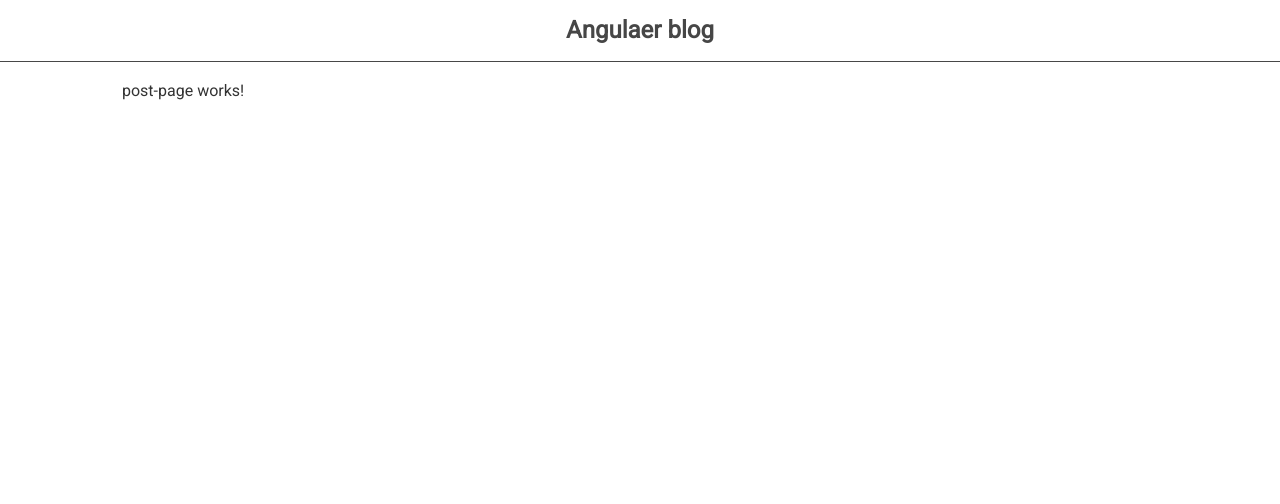
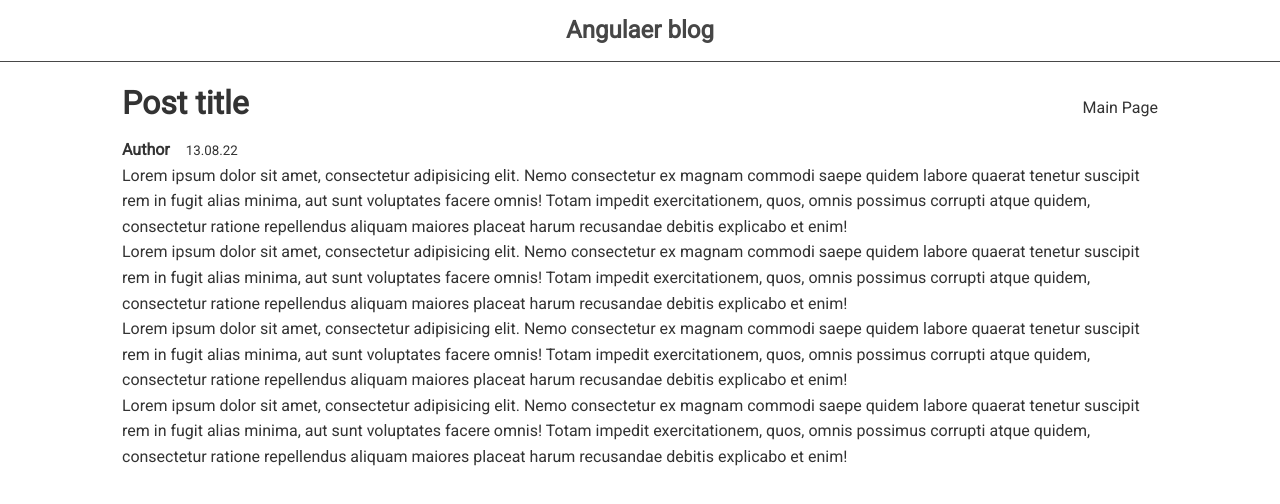
Before and after one commit to krymniak/angular-blog, an Angular app: page /post/1 in a window 1280 px wide. Shown: the top 504 px of the page. Built offline with nearby package versions, Linux system fonts and the light colour scheme.

Commit message:
post page

```diff
--- a/src/app/home-page/home-page.component.html
+++ b/src/app/home-page/home-page.component.html
@@ -1,3 +1,7 @@
 <div class="posts">
 	<app-post></app-post>
+	<app-post></app-post>
+	<app-post></app-post>
+	<app-post></app-post>
+	<app-post></app-post>
 </div>
--- a/src/app/post-page/post-page.component.html
+++ b/src/app/post-page/post-page.component.html
@@ -1 +1,17 @@
-<p>post-page works!</p>
+<div class="post">
+	<div class="header">
+		<h1>Post title</h1>
+
+		<button routerLink="/" class="btn btn-link">Main Page</button>
+	</div>
+	<div class="info">
+		<strong>Author</strong>
+		<small>13.08.22</small>
+	</div>
+	<div>
+		<p>Lorem ipsum dolor sit amet, consectetur adipisicing elit. Nemo consectetur ex magnam commodi saepe quidem labore quaerat tenetur suscipit rem in fugit alias minima, aut sunt voluptates facere omnis! Totam impedit exercitationem, quos, omnis possimus corrupti atque quidem, consectetur ratione repellendus aliquam maiores placeat harum recusandae debitis explicabo et enim!</p>
+		<p>Lorem ipsum dolor sit amet, consectetur adipisicing elit. Nemo consectetur ex magnam commodi saepe quidem labore quaerat tenetur suscipit rem in fugit alias minima, aut sunt voluptates facere omnis! Totam impedit exercitationem, quos, omnis possimus corrupti atque quidem, consectetur ratione repellendus aliquam maiores placeat harum recusandae debitis explicabo et enim!</p>
+		<p>Lorem ipsum dolor sit amet, consectetur adipisicing elit. Nemo consectetur ex magnam commodi saepe quidem labore quaerat tenetur suscipit rem in fugit alias minima, aut sunt voluptates facere omnis! Totam impedit exercitationem, quos, omnis possimus corrupti atque quidem, consectetur ratione repellendus aliquam maiores placeat harum recusandae debitis explicabo et enim!</p>
+		<p>Lorem ipsum dolor sit amet, consectetur adipisicing elit. Nemo consectetur ex magnam commodi saepe quidem labore quaerat tenetur suscipit rem in fugit alias minima, aut sunt voluptates facere omnis! Totam impedit exercitationem, quos, omnis possimus corrupti atque quidem, consectetur ratione repellendus aliquam maiores placeat harum recusandae debitis explicabo et enim!</p>
+	</div>
+</div>
--- a/src/app/post-page/post-page.component.scss
+++ b/src/app/post-page/post-page.component.scss
@@ -0,0 +1,16 @@
+.post{
+	.header{
+		display: flex;
+		justify-content: space-between;
+		align-items: center;
+	}
+	h1{
+		margin-bottom: .5rem;
+	}
+
+	.info{
+		strong{
+			margin-right: 1rem;
+		}
+	}
+}
```
